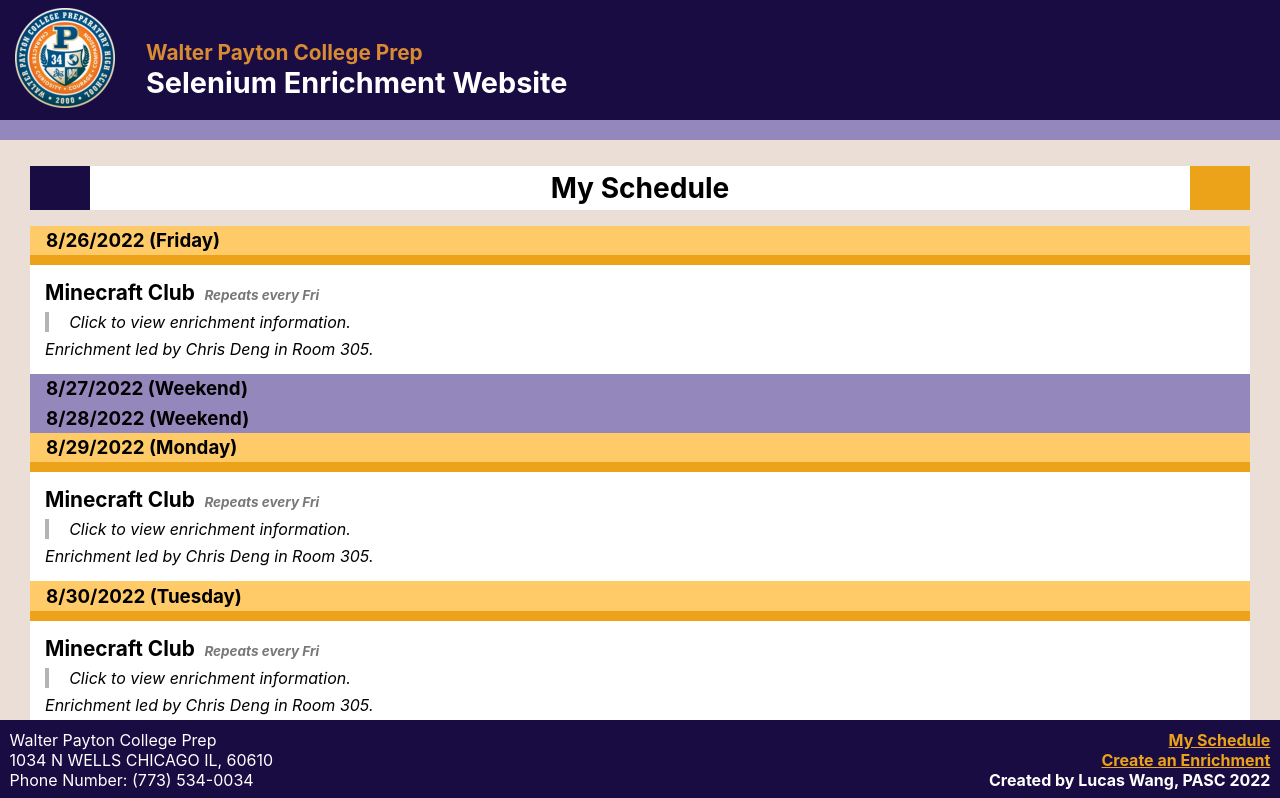
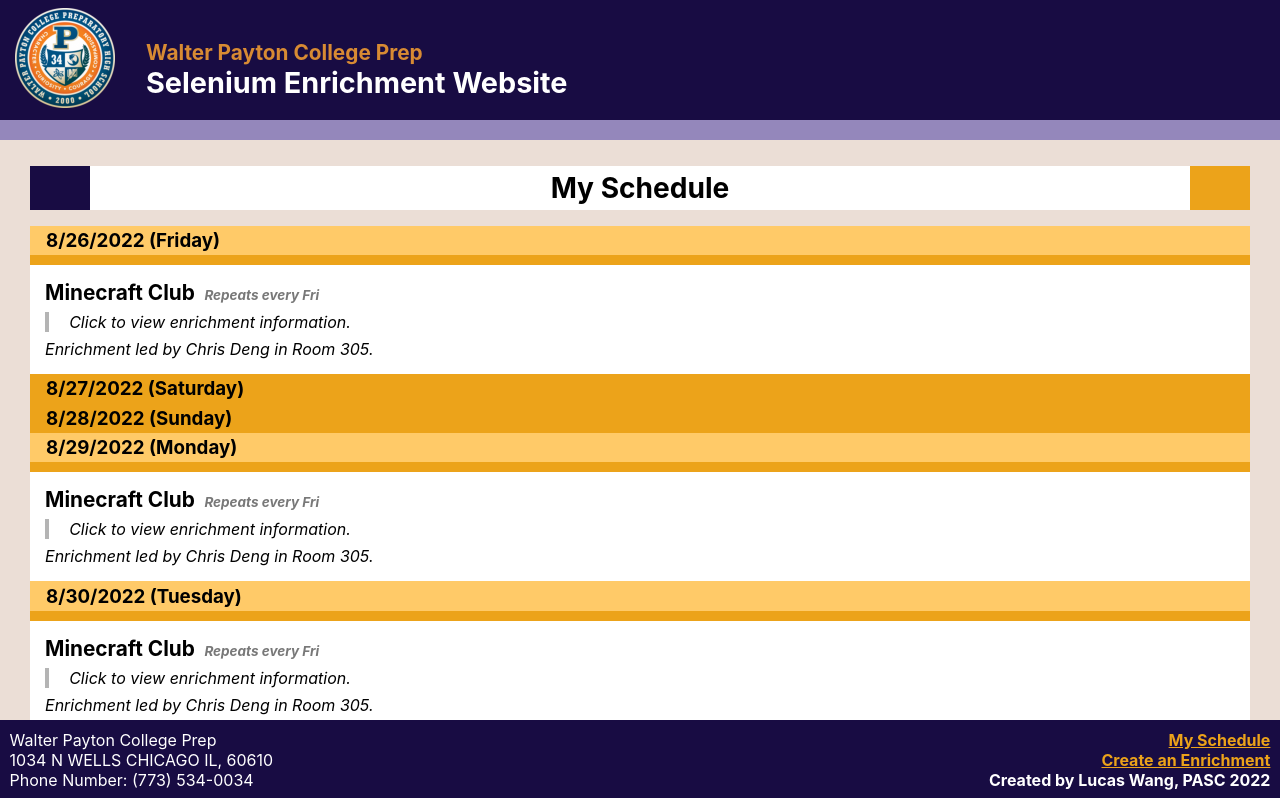
Before and after one commit to LWCoding/PASCSeleniumWebsite, a React (Create React App) app: page /schedule in a window 1280 px wide. Shown: the top 798 px of the page. Built offline with nearby package versions, Linux system fonts and the light colour scheme.

Commit message:
Added title and changed favicon

```diff
--- a/public/index.html
+++ b/public/index.html
@@ -3,6 +3,7 @@
   <head>
     <meta charset="utf-8" />
     <link rel="icon" href="%PUBLIC_URL%/favicon.ico" />
+    <title>Selenium</title>
     <meta name="viewport" content="width=device-width, initial-scale=1" />
     <meta name="theme-color" content="#000000" />
     <meta
--- a/src/components/Schedule.js
+++ b/src/components/Schedule.js
@@ -7,11 +7,14 @@ import HeaderBlock from './HeaderBlock.js';
 // CSS
 import './Schedule.css';
 
+// Number of enrichments to show.
+const numEnrichments = 7;
+
 /*
     Formats the provided date to MM/DD/YYYY (DAY).
 */
 function getFormattedDate(date) {
-  const weekdays = ["Weekend", "Monday", "Tuesday", "Wednesday", "Thursday", "Friday", "Weekend"]
+  const weekdays = ["Sunday", "Monday", "Tuesday", "Wednesday", "Thursday", "Friday", "Saturday"]
   let d = new Date(date);
   return `${d.getMonth() + 1}/${d.getDate().toString()}/${d.getFullYear()} (${weekdays[d.getDay()]})`
 }
@@ -23,7 +26,7 @@ export class Schedule extends Component {
     // Run seven days worth of enrichments.
     // This loop should check if the user is currently signed
     // up for an enrichment on the day that is being checked.
-    for (var i = 0; i < 7; i++) {
+    for (var i = 0; i < numEnrichments; i++) {
       var currDate = new Date(Date.now()); // Point of ref.
       currDate.setDate(currDate.getDate() + i);
       // Check if the day is a weekend.
@@ -55,7 +58,7 @@ export class Schedule extends Component {
             roomName={e.roomName}
           />
         </div> :
-        <DateDivider date={getFormattedDate(currDate)} color="var(--blue-alt)" />
+        <DateDivider date={getFormattedDate(currDate)} color="var(--orange)" />
       );
     }
   }
```
Also changed, not shown: 1 other file (tests, documents, lock files or other folders).
